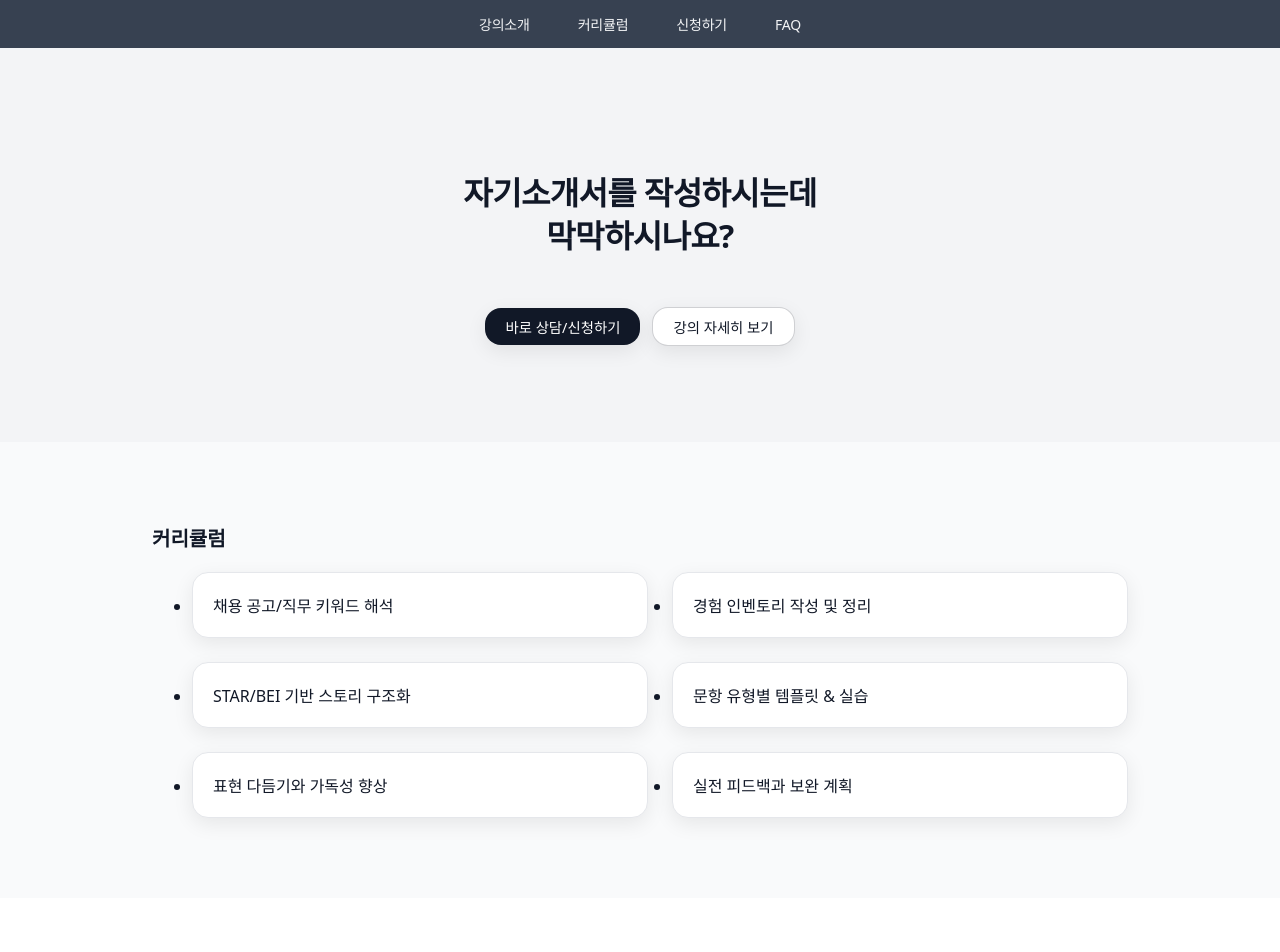
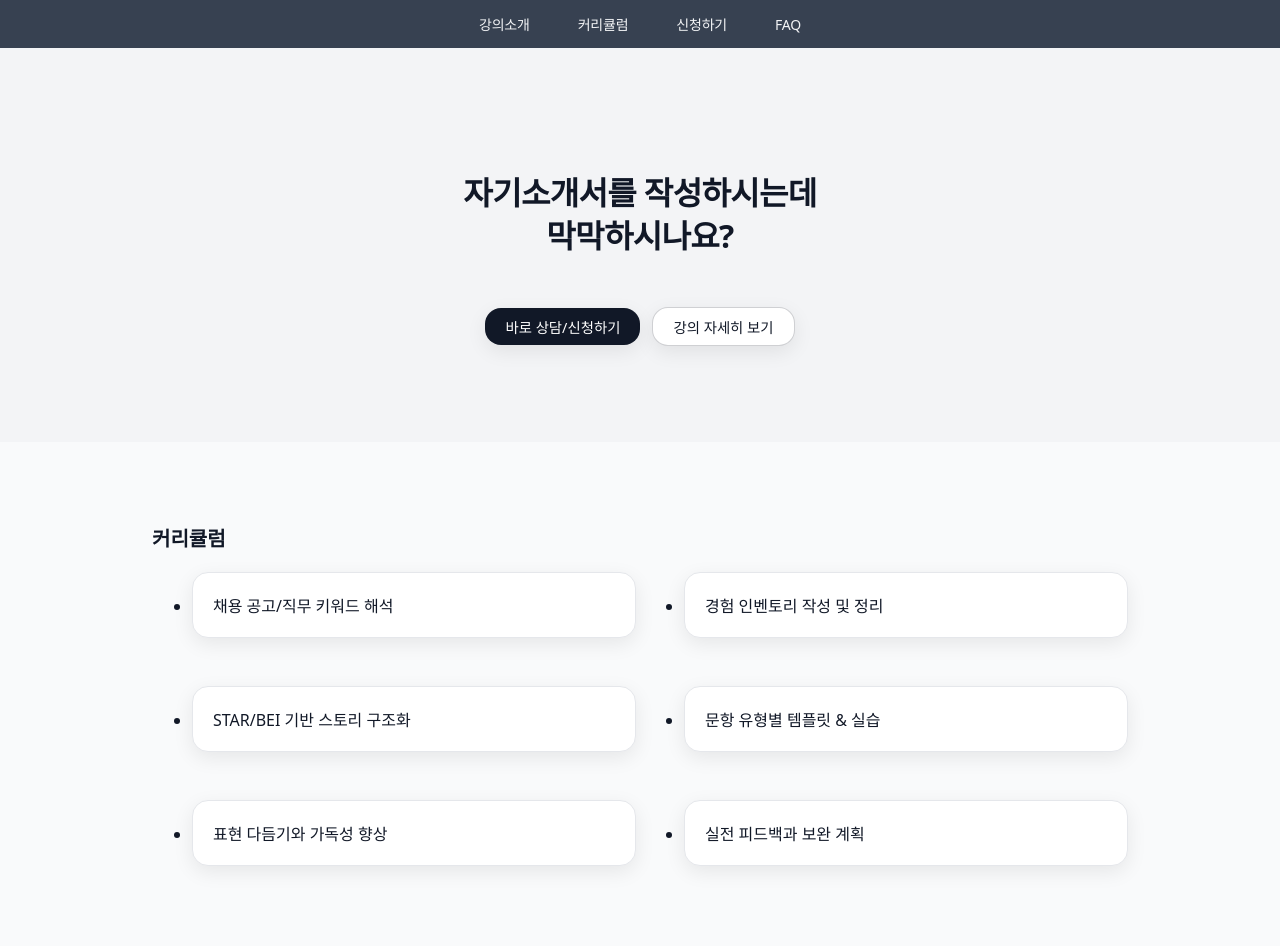
Before and after one commit to sipoon07/harmonium-likelion-v2, a React (Vite) app: page / in a window 1280 px wide. Shown: the top 952 px of the page. Built offline with nearby package versions, Linux system fonts and the light colour scheme; the HTML template or start-up script is replaced by a standard one.

Commit message:
gap 1.5 -> 3

```diff
--- a/src/sections/CurriculumSection.module.css
+++ b/src/sections/CurriculumSection.module.css
@@ -3,7 +3,7 @@
 .title{ font-size:1.25rem; font-weight:800 }
 .grid{
   margin-top:1.25rem;
-  display:grid; gap:1.5rem;
+  display:grid; gap:3rem;
   grid-template-columns:1fr;
 }
 @media (min-width:640px){
```
